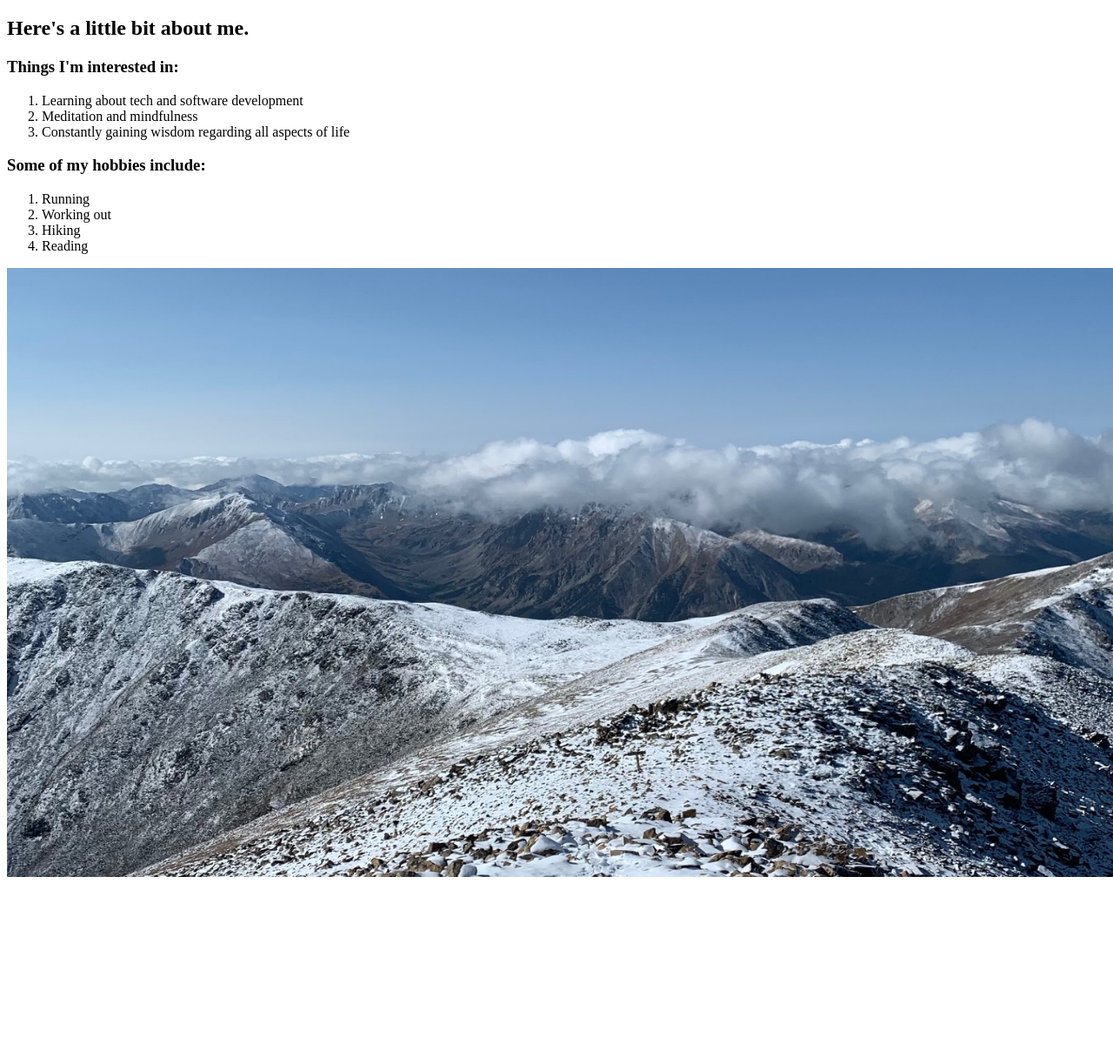
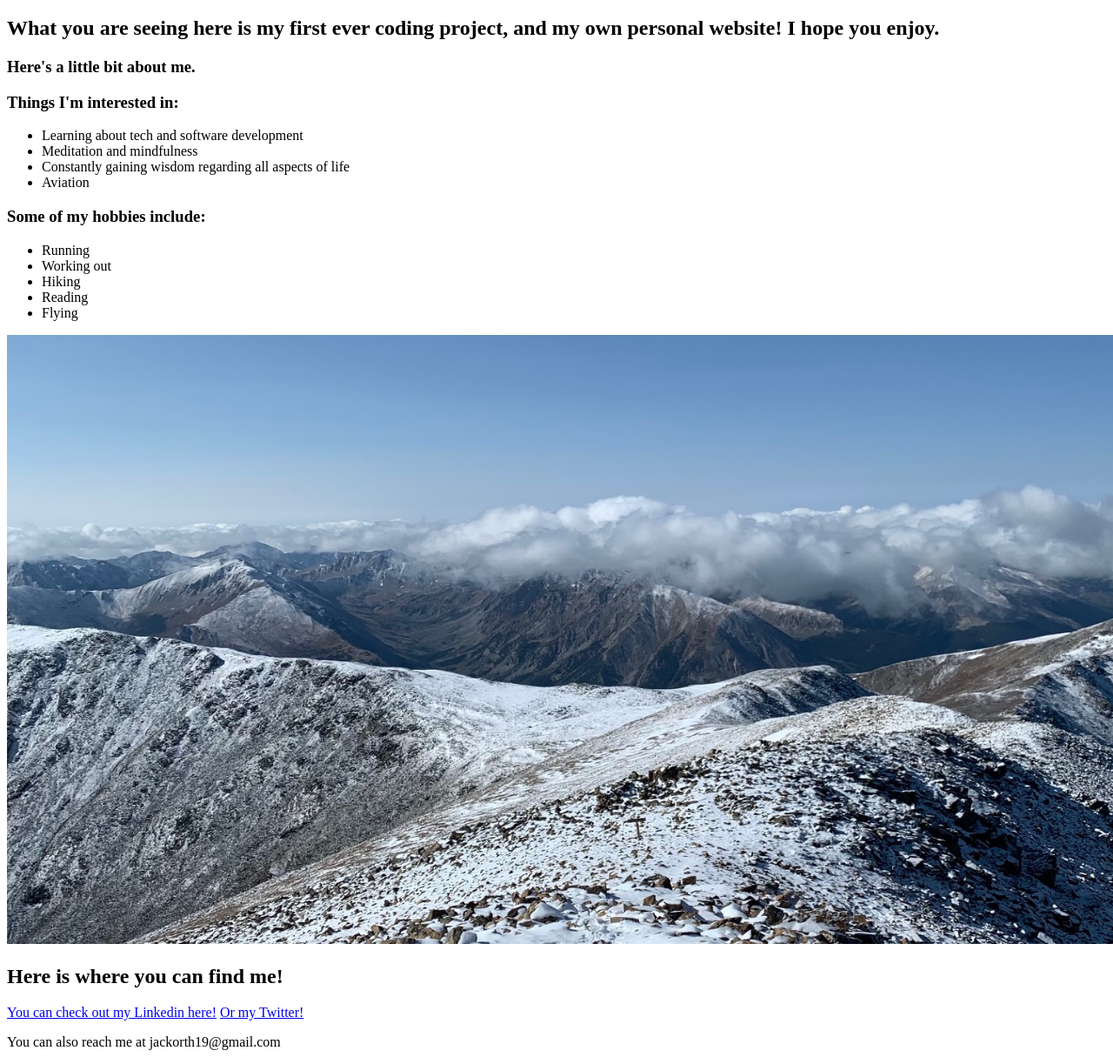
Before and after one commit to JackOrth/Website, a plain HTML site: page index.html in a window 1280 px wide. Shown: the part 681-1904 px from the top of the page at 87% size. Before the commit the page ends 1701 px from the top, so only its background shows below. Drawn offline with Linux system fonts and the light colour scheme.

Commit message:
Added my index.html file and added images and links

```diff
--- a/index.html
+++ b/index.html
@@ -2,6 +2,7 @@
 <html>
 <head>
 	<title>Jack Orth</title>
+	<link rel="icon" href="img/icon.png">
 </head>
 <body>
 	<!-- header element -->
@@ -12,22 +13,33 @@
 
 	<!-- main element -->
 	<main>
-		<h2>Here's a little bit about me.</h2>
+		<h2>What you are seeing here is my first ever coding project, and my own personal website! I hope you enjoy.</h2>
+		<h3>Here's a little bit about me.</h3>
 		<h3>Things I'm interested in:</h3>
-		<ol>
+		<ul>
 			<li>Learning about tech and software development</li>
 			<li>Meditation and mindfulness</li>
 			<li>Constantly gaining wisdom regarding all aspects of life</li>
-		</ol>
+			<LI>Aviation</LI>
+		</ul>
 		<h3>Some of my hobbies include:</h3>
-		<ol>
+		<ul>
 			<li>Running</li>
 			<li>Working out</li>
 			<li>Hiking</li>
 			<li>Reading</li>
-		</ol>
+			<li>Flying</li>
+		</ul>
 		<img src="img/mountains.jpg" width="1400" height="700">
 	</main>
 
+	<!-- Footer -->
+	<footer>
+		<h2>Here is where you can find me!</h2>
+		<a href="https://www.linkedin.com/in/jack-orth-478691147/" target="_blank" title="Go to Jack's Linkedin">You can check out my Linkedin here!</a>
+		<a href="https://twitter.com/JackAOrth" target="_blank" title="Go to Jack's Twitter">Or my Twitter!</a>
+		<p>You can also reach me at jackorth19@gmail.com</p>
+	</footer>
+
 </body>
 </html>
```
Also changed, not shown: img/icon.jpeg (added), img/icon.png (added).
